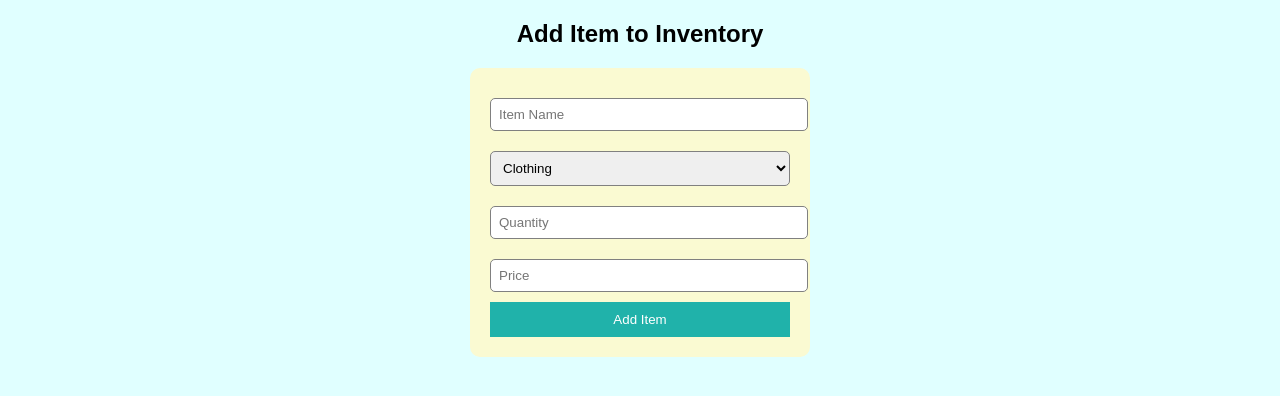
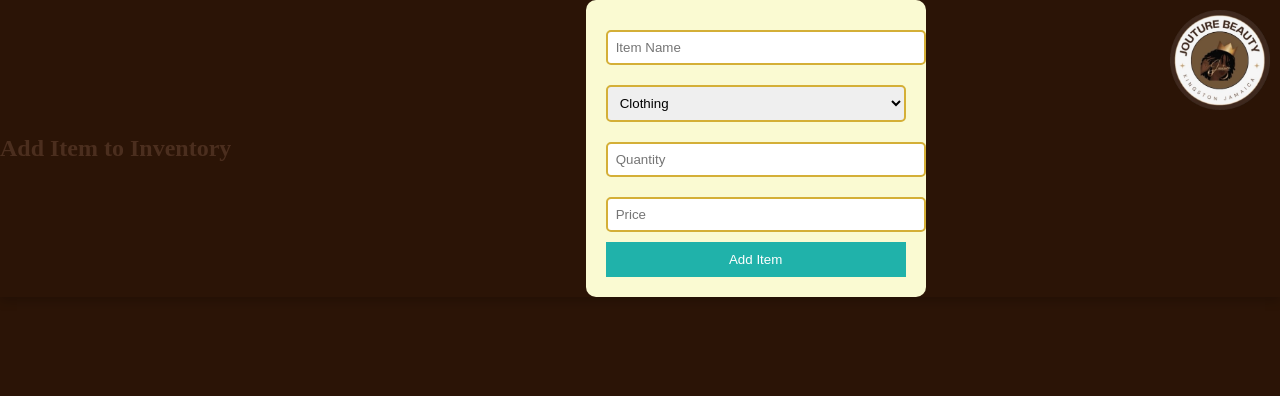
Before and after one commit to victoriawh/jouturebeauty-inventory, a PHP site: page /add_item.php in a window 1280 px wide. Shown: the top 396 px of the page. Run offline with PHP 8.4, Linux system fonts and the light colour scheme; a stand-in replaces the project's code that opens the database connection.

Commit message:
Add_Item Updated

```diff
--- a/public/add_item.php
+++ b/public/add_item.php
@@ -1,5 +1,4 @@
 <?php
-include 'config.php';
 
 if ($_SERVER["REQUEST_METHOD"] == "POST") {
     $item_name = $_POST['item_name'];
@@ -27,9 +26,16 @@ if ($_SERVER["REQUEST_METHOD"] == "POST") {
     <title>Add Inventory Item</title>
     <style>
         body {
-            font-family: Arial, sans-serif;
-            background-color: lightcyan;
-            text-align: center;
+            font-family: 'Playfair Display', serif;
+            background-color: #2b1406;
+            display: flex;
+            justify-content: center;
+            align-items: center;
+            margin: 0;
+            padding: 0;
+            box-shadow: 0 4px 10px rgba(0, 0, 0, 0.2);
+            color: #4B2E1E;
+            position: relative; /* Add this line to position the logo */
         }
         form {
             background-color: lightgoldenrodyellow;
@@ -42,7 +48,7 @@ if ($_SERVER["REQUEST_METHOD"] == "POST") {
             width: 100%;
             padding: 8px;
             margin: 10px 0;
-            border: 1px solid gray;
+            border: 2px solid #D4AF37;
             border-radius: 5px;
         }
         button {
@@ -55,14 +61,23 @@ if ($_SERVER["REQUEST_METHOD"] == "POST") {
         }
         .success { color: green; }
         .error { color: red; }
+        .logo {
+            position: absolute;
+            top: 10px;
+            right: 10px;
+            width: 100px; /* Adjust size as needed */
+        }
     </style>
 </head>
 <body>
+    <img src="../assets/images/jblogo.jpg" alt="Jouture Logo" class="logo">
     <h2>Add Item to Inventory</h2>
     <form method="POST">
         <input type="text" name="item_name" placeholder="Item Name" required>
         <select name="category">
             <option value="Clothing">Clothing</option>
+            <option value="Lip Products">Lip Products</option>
+            <option value="Makeup">Makeup</option>
         </select>
         <input type="number" name="quantity" placeholder="Quantity" required>
         <input type="text" name="price" placeholder="Price" required>
```
